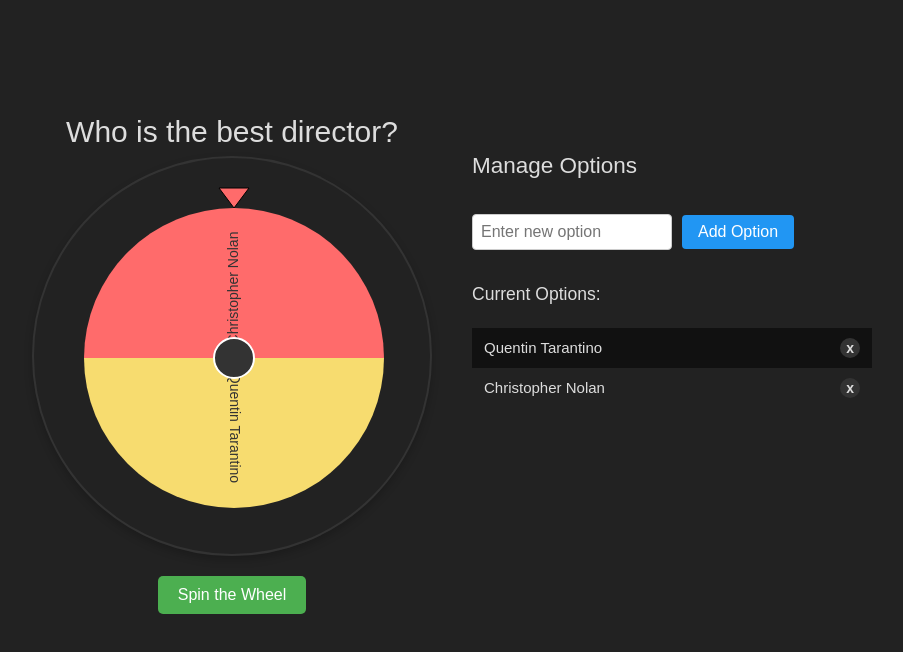
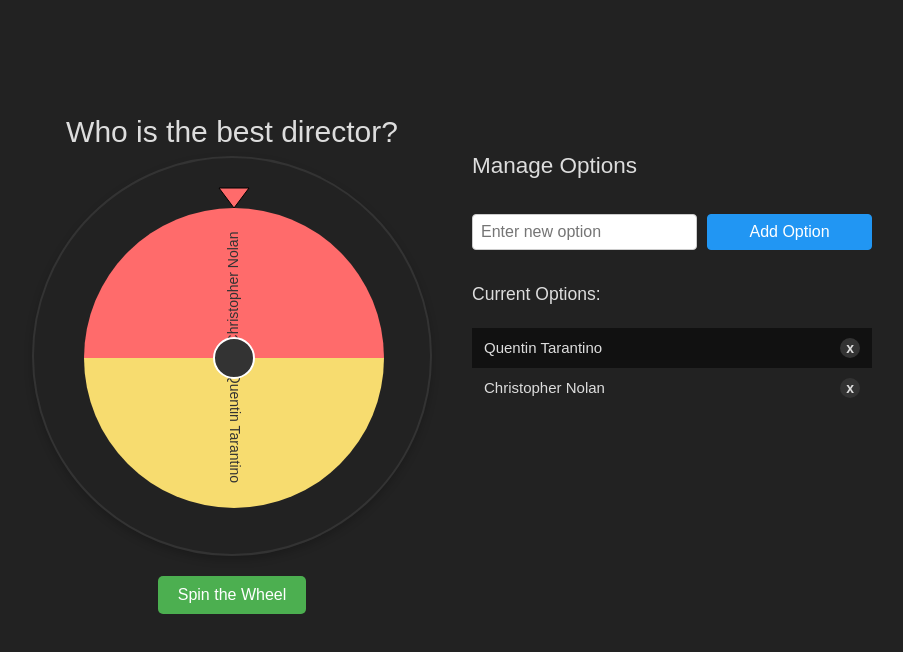
Before and after one commit to krasej/wheeloffortune, a Vue app: page / in a window 1280 px wide. Shown: the top 652 px of the page, without its empty margins (188-1091 px from the left). Built offline with nearby package versions, Linux system fonts and the light colour scheme.

Commit message:
fix button sizing

```diff
--- a/src/App.vue
+++ b/src/App.vue
@@ -240,6 +240,7 @@
   display: flex;
   gap: 10px;
   align-items: center;
+  justify-items: stretch;
 }
 
 .prize-input {
@@ -247,22 +248,24 @@
   font-size: 16px;
   border: 1px solid #ccc;
   border-radius: 4px;
-  width: 200px;
+  width: 250px;
 }
 
 .add-button {
   padding: 8px 16px;
   font-size: 16px;
   background-color: #2196F3;
+  border: 1px solid #2196F3;
   color: white;
-  border: none;
   border-radius: 4px;
   cursor: pointer;
   transition: background-color 0.3s;
+  width: 100%;
 }
 
 .add-button:hover {
   background-color: #1976D2;
+  border-color: #1976D2;
 }
 
 .manage-options {
```
